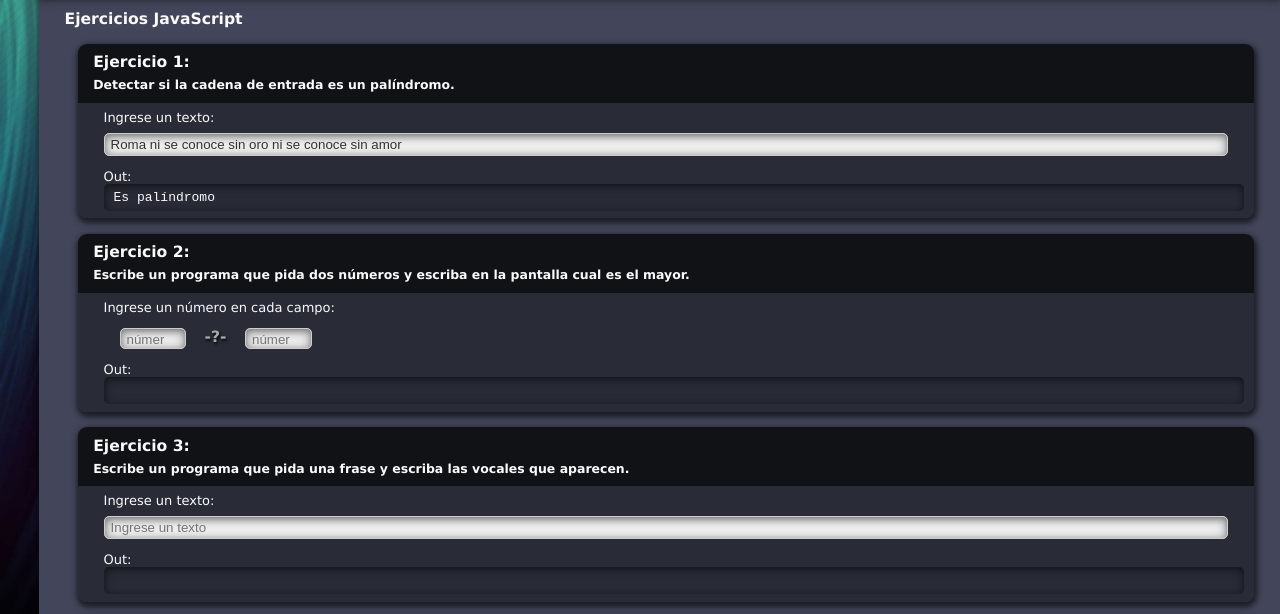
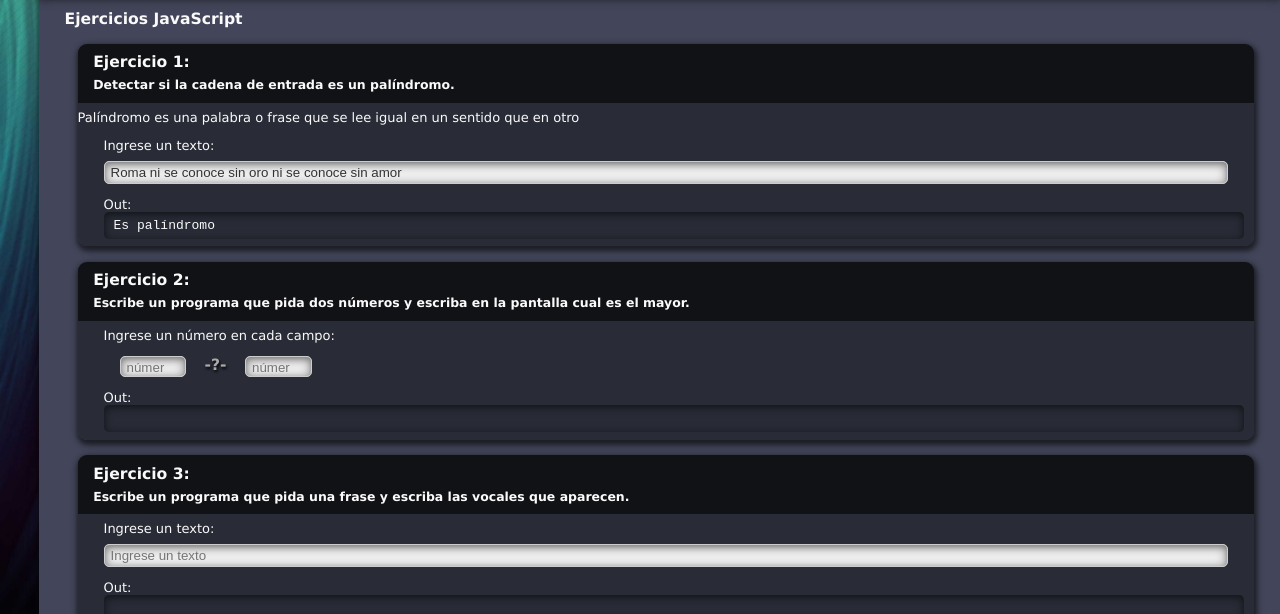
Before and after one commit to tikissmikiss/JavaScript-y-AJAX, a plain HTML site: page index.html in a window 1280 px wide. Both pictures are taken after a click on the button "JavaScript". Shown: the part 133-747 px from the top of the page. Drawn offline with nearby package versions, Linux system fonts and the light colour scheme.

Commit message:
Update index.html

```diff
--- a/index.html
+++ b/index.html
@@ -77,6 +77,7 @@
                 <div class="ejercicio">
                     <h3>Ejercicio 1:<p class="enunciado">Detectar si la cadena de entrada es un palíndromo.</p>
                     </h3>
+                    <p>Palíndromo es una palabra o frase que se lee igual en un sentido que en otro</p>
                     <div>
                         <!-- <p class="enunciado">Detectar si la cadena de entrada es un palíndromo.</p> -->
                         <p>
```
